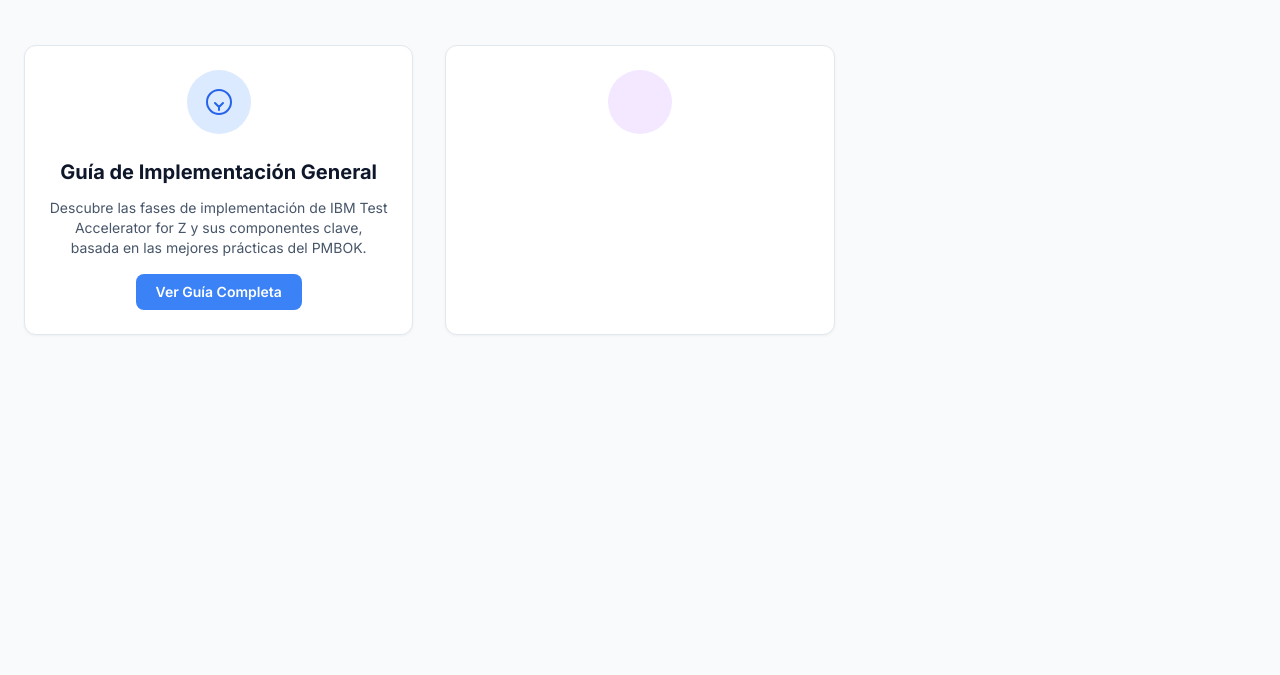
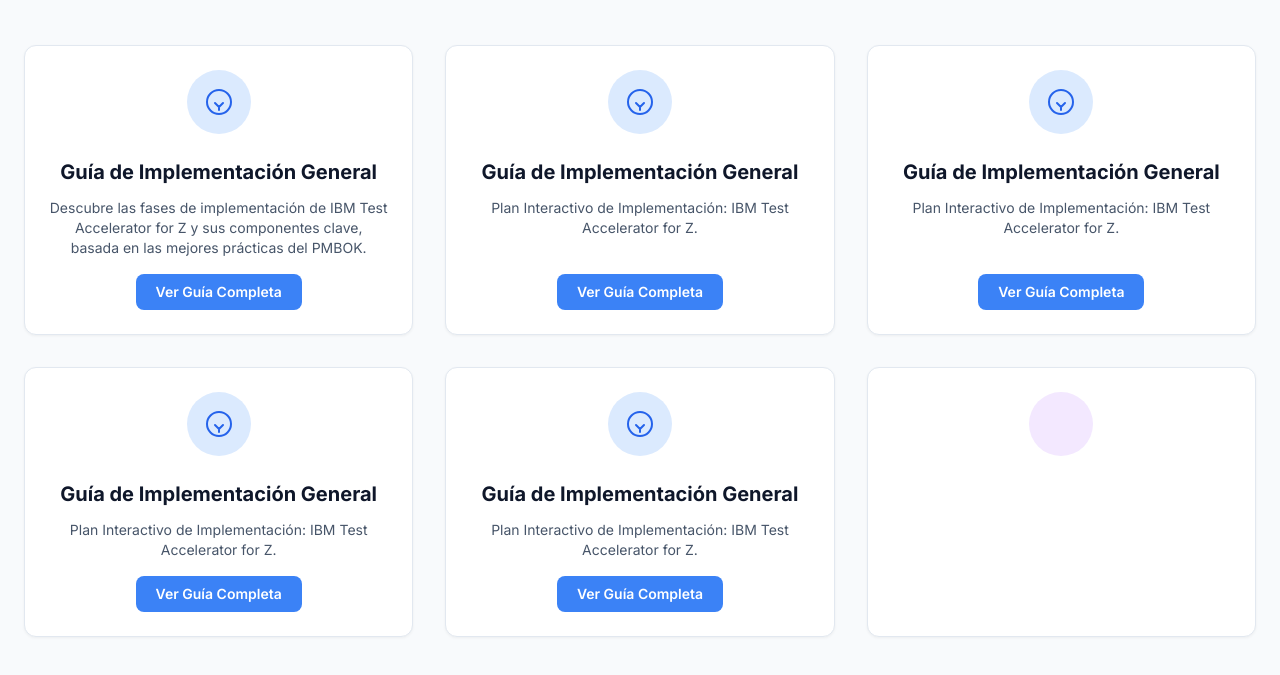
Before and after one commit to nestorsalcedo01/IBMTestAccelaratorforZ, a plain HTML site: page index.html in a window 1280 px wide. Shown: the part 555-1230 px from the top of the page. Before the commit the page ends 1002 px from the top, so only its background shows below. Drawn offline with nearby package versions, Linux system fonts and the light colour scheme.

Commit message:
Update index.html

```diff
--- a/index.html
+++ b/index.html
@@ -75,6 +75,67 @@
                     </a>
                 </div>
 
+                 <div class="card p-6 flex flex-col items-center text-center">
+                    <div class="flex items-center justify-center h-16 w-16 rounded-full bg-blue-100 text-blue-600 mb-4">
+                        <svg xmlns="http://www.w3.org/2000/svg" fill="none" viewBox="0 0 24 24" stroke-width="1.5" stroke="currentColor" class="w-8 h-8">
+                            <path stroke-linecap="round" stroke-linejoin="round" d="M9 12.75l3 3m0 0l3-3m-3 3v2.25M21 12a9 9 0 11-18 0 9 9 0 0118 0z" />
+                        </svg>
+                    </div>
+                    <h4 class="font-bold text-xl mt-2 mb-3 text-slate-900">Guía de Implementación General</h4>
+                    <p class="text-slate-600 text-sm mb-4">
+                        Plan Interactivo de Implementación: IBM Test Accelerator for Z.
+                    </p>
+                    <a href="plandetallado.html" class="mt-auto bg-blue-500 text-white px-5 py-2 rounded-lg hover:bg-blue-600 transition-colors text-sm font-semibold">
+                        Ver Guía Completa
+                    </a>
+                </div>
+
+                 <div class="card p-6 flex flex-col items-center text-center">
+                    <div class="flex items-center justify-center h-16 w-16 rounded-full bg-blue-100 text-blue-600 mb-4">
+                        <svg xmlns="http://www.w3.org/2000/svg" fill="none" viewBox="0 0 24 24" stroke-width="1.5" stroke="currentColor" class="w-8 h-8">
+                            <path stroke-linecap="round" stroke-linejoin="round" d="M9 12.75l3 3m0 0l3-3m-3 3v2.25M21 12a9 9 0 11-18 0 9 9 0 0118 0z" />
+                        </svg>
+                    </div>
+                    <h4 class="font-bold text-xl mt-2 mb-3 text-slate-900">Guía de Implementación General</h4>
+                    <p class="text-slate-600 text-sm mb-4">
+                        Plan Interactivo de Implementación: IBM Test Accelerator for Z.
+                    </p>
+                    <a href="plandevops.html" class="mt-auto bg-blue-500 text-white px-5 py-2 rounded-lg hover:bg-blue-600 transition-colors text-sm font-semibold">
+                        Ver Guía Completa
+                    </a>
+                </div>
+
+                <div class="card p-6 flex flex-col items-center text-center">
+                    <div class="flex items-center justify-center h-16 w-16 rounded-full bg-blue-100 text-blue-600 mb-4">
+                        <svg xmlns="http://www.w3.org/2000/svg" fill="none" viewBox="0 0 24 24" stroke-width="1.5" stroke="currentColor" class="w-8 h-8">
+                            <path stroke-linecap="round" stroke-linejoin="round" d="M9 12.75l3 3m0 0l3-3m-3 3v2.25M21 12a9 9 0 11-18 0 9 9 0 0118 0z" />
+                        </svg>
+                    </div>
+                    <h4 class="font-bold text-xl mt-2 mb-3 text-slate-900">Guía de Implementación General</h4>
+                    <p class="text-slate-600 text-sm mb-4">
+                        Plan Interactivo de Implementación: IBM Test Accelerator for Z.
+                    </p>
+                    <a href="planmaestro.html" class="mt-auto bg-blue-500 text-white px-5 py-2 rounded-lg hover:bg-blue-600 transition-colors text-sm font-semibold">
+                        Ver Guía Completa
+                    </a>
+                </div>
+
+                <div class="card p-6 flex flex-col items-center text-center">
+                    <div class="flex items-center justify-center h-16 w-16 rounded-full bg-blue-100 text-blue-600 mb-4">
+                        <svg xmlns="http://www.w3.org/2000/svg" fill="none" viewBox="0 0 24 24" stroke-width="1.5" stroke="currentColor" class="w-8 h-8">
+                            <path stroke-linecap="round" stroke-linejoin="round" d="M9 12.75l3 3m0 0l3-3m-3 3v2.25M21 12a9 9 0 11-18 0 9 9 0 0118 0z" />
+                        </svg>
+                    </div>
+                    <h4 class="font-bold text-xl mt-2 mb-3 text-slate-900">Guía de Implementación General</h4>
+                    <p class="text-slate-600 text-sm mb-4">
+                        Plan Interactivo de Implementación: IBM Test Accelerator for Z.
+                    </p>
+                    <a href="vscodegalasa.html" class="mt-auto bg-blue-500 text-white px-5 py-2 rounded-lg hover:bg-blue-600 transition-colors text-sm font-semibold">
+                        Ver Guía Completa
+                    </a>
+                </div>
+
+
                 <div class="card p-6 flex flex-col items-center text-center">
                     <div class="flex items-center justify-center h-16 w-16 rounded-full bg-purple-100 text-purple-600 mb-4">
                         <svg xmlns="http://www.w3.org/2000/svg" fill="none" viewBox="0 0 24 24" stroke-width="1.5" stroke="currentColor" class="w-8 h-8">
```
